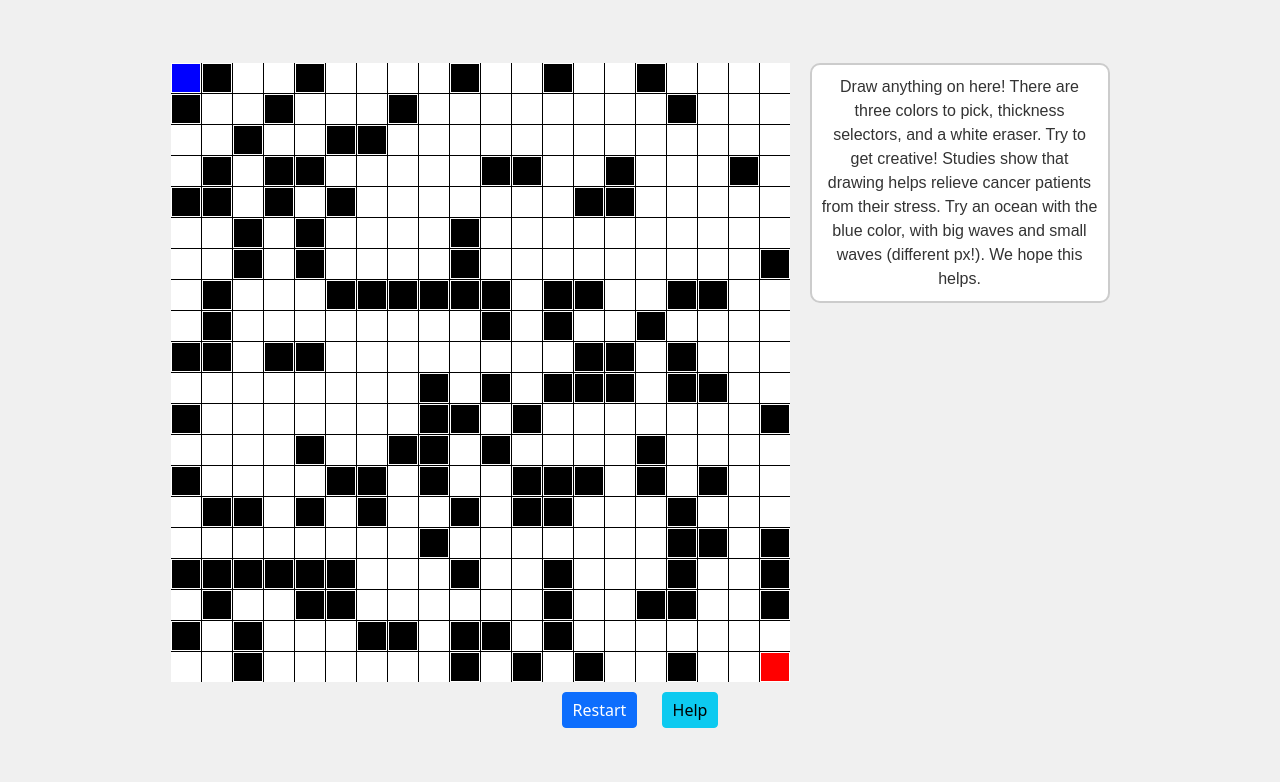
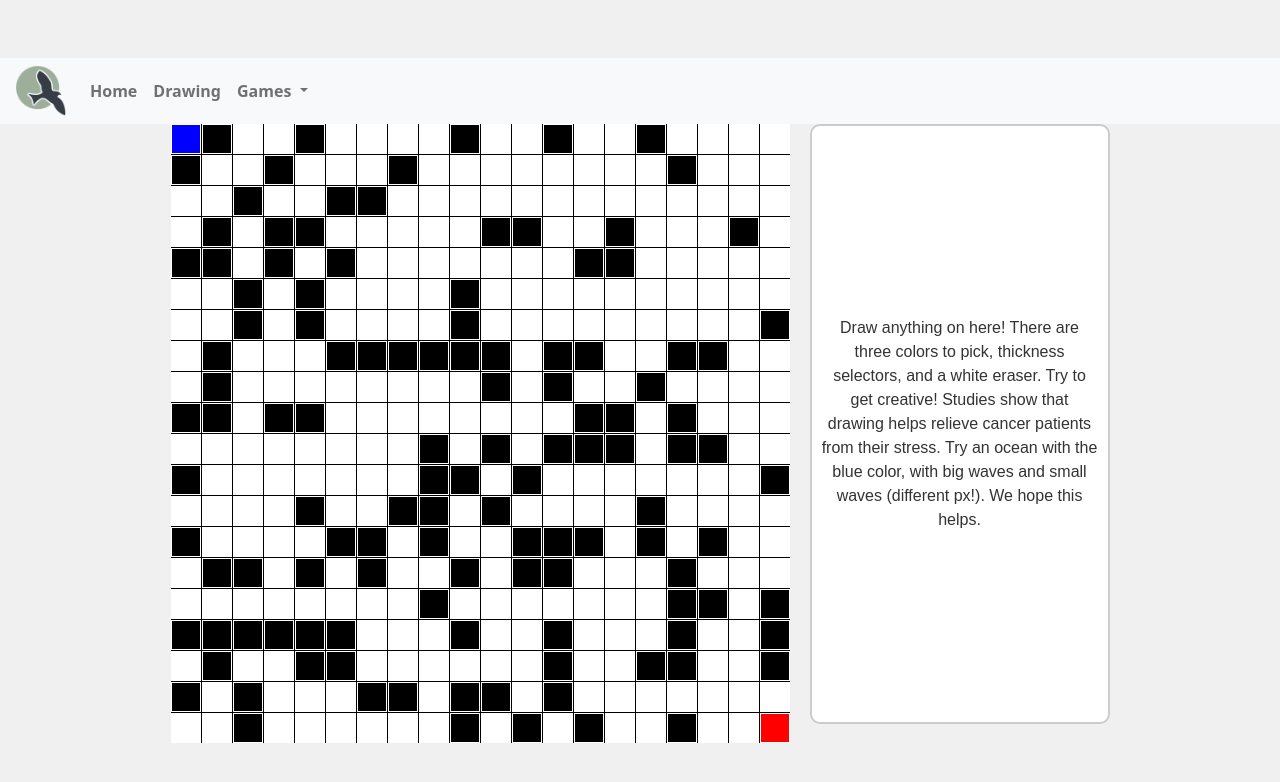
Before and after one commit to SriS126/MLProjectGroupPart2, a Flask app: page /projects/kangaroos/ in a window 1280 px wide. Shown: the top 782 px of the page. Run offline with Flask 3, Linux system fonts and the light colour scheme.

Commit message:
fixed obstacle game

```diff
--- a/projects/templates/bp_projects/kangaroos.html
+++ b/projects/templates/bp_projects/kangaroos.html
@@ -5,7 +5,7 @@
     <meta name="viewport" content="width=device-width, initial-scale=1.0">
     <title>Obstacle Maze Game</title>
     <!-- Bootstrap CSS -->
-    <link href="https://cdn.jsdelivr.net/npm/bootstrap@5.0.2/dist/css/bootstrap.min.css" rel="stylesheet">
+    <link href="https://cdn.jsdelivr.net/npm/bootstrap@5.0.2/dist/css/bootstrap.min.css" rel="stylesheet" integrity="sha384-EVSTQN3/azprG1Anm3QDgpJLIm9Nao0Yz1ztcQTwFspd3yD65VohhpuuCOmLASjC" crossorigin="anonymous">
     <style>
         body {
             display: flex;
@@ -20,7 +20,6 @@
             display: flex;
             justify-content: center;
             align-items: start;
-            flex-wrap: wrap;
         }
         nav {
             width: 100%;
@@ -49,6 +48,7 @@
         }
         #messageBox {
             width: 300px;
+            height: 600px; /* Same height as the maze */
             background-color: white;
             padding: 10px;
             border: 2px solid #ccc;
@@ -67,16 +67,16 @@
             box-sizing: border-box;
             border: 1px solid #fff;
         }
-        .start {
+        #start {
             background-color: #00FF00;
         }
-        .end {
+        #end {
             background-color: #FF0000;
         }
-        .player {
+        #player {
             background-color: #0000FF;
         }
-        .message {
+        #message {
             position: absolute;
             top: 20px;
             width: 100%;
@@ -84,13 +84,8 @@
             color: #000;
             font-size: 24px;
         }
-        .btn-custom {
-            margin: 10px;
-            font-size: 16px;
-            padding: 5px 10px;
-        }
     </style>
-    <!-- Removed include statement as it's not applicable in this standalone example -->
+    {% include "layouts/navbar.html" %}
 </head>
 <body>
     <div class="content">
@@ -100,31 +95,22 @@
         </div>
     </div>
     <div id="message"></div>
-    <div>
-        <button class="btn btn-primary btn-custom" onclick="restartGame()">Restart</button>
-        <button class="btn btn-info btn-custom" onclick="showHelp()">Help</button>
-    </div>
     <script>
         const mazeContainer = document.getElementById('maze');
         const messageElement = document.getElementById('message');
         const mazeSize = 20;
         const obstacleDensity = 0.3; // Adjust density of obstacles (0 to 1)
         let playerPosition = { row: 0, col: 0 };
-        let mazeLayout;
-
-        function generateMazeLayout() {
-            return Array.from({ length: mazeSize }, () =>
-                Array.from({ length: mazeSize }, () =>
-                    Math.random() < obstacleDensity ? 1 : 0
-                )
-            );
-        }
-
+        // Generate random maze layout with obstacles
+        const mazeLayout = Array.from({ length: mazeSize }, () =>
+            Array.from({ length: mazeSize }, () =>
+                Math.random() < obstacleDensity ? 1 : 0
+            )
+        );
+        // Place start and end points
+        mazeLayout[0][0] = 2; // Start
+        mazeLayout[mazeSize - 1][mazeSize - 1] = 3; // End
         function createMaze() {
-            mazeContainer.innerHTML = ''; // Clear previous maze
-            mazeLayout = generateMazeLayout();
-            mazeLayout[0][0] = 2; // Start
-            mazeLayout[mazeSize - 1][mazeSize - 1] = 3; // End
             for (let row = 0; row < mazeSize; row++) {
                 for (let col = 0; col < mazeSize; col++) {
                     const cell = document.createElement('div');
@@ -136,11 +122,11 @@
                             cell.style.backgroundColor = '#000';
                             break;
                         case 2:
-                            cell.classList.add('start');
+                            cell.style.backgroundColor = '#00FF00'; // Start
                             playerPosition = { row, col };
                             break;
                         case 3:
-                            cell.classList.add('end');
+                            cell.style.backgroundColor = '#FF0000'; // End
                             break;
                         default:
                             cell.style.backgroundColor = '#fff'; // Path
@@ -149,22 +135,18 @@
                     mazeContainer.appendChild(cell);
                 }
             }
-            updatePlayerPosition();
         }
-
         function updatePlayerPosition() {
-            mazeContainer.querySelector('.player')?.classList.remove('player');
-            const playerCell = mazeContainer.querySelector(`.cell[data-row="${playerPosition.row}"][data-col="${playerPosition.col}"]`);
-            playerCell.classList.add('player');
+            const playerCell = document.querySelector(`.cell[data-row="${playerPosition.row}"][data-col="${playerPosition.col}"]`);
+            playerCell.style.backgroundColor = '#0000FF'; // Player color
         }
-
         function checkWin() {
             if (playerPosition.row === mazeSize - 1 && playerPosition.col === mazeSize - 1) {
                 messageElement.textContent = 'Congratulations! You won!';
-                document.querySelector('.end').classList.add('start'); // Change end cell color on win
+                // Change end cell color on win
+                document.querySelector(`.cell[data-row="${mazeSize - 1}"][data-col="${mazeSize - 1}"]`).style.backgroundColor = '#00FF00';
             }
         }
-
         function movePlayer(event) {
             const { key } = event;
             const newRow = playerPosition.row + (key === 'ArrowDown' ? 1 : key === 'ArrowUp' ? -1 : 0);
@@ -172,23 +154,17 @@
             if (newRow >= 0 && newRow < mazeSize && newCol >= 0 && newCol < mazeSize) {
                 const targetCell = mazeLayout[newRow][newCol];
                 if (targetCell !== 1) {
+                    // Restore start cell or path color
+                    document.querySelector(`.cell[data-row="${playerPosition.row}"][data-col="${playerPosition.col}"]`).style.backgroundColor = targetCell === 2 ? '#00FF00' : '#fff';
                     playerPosition = { row: newRow, col: newCol };
                     updatePlayerPosition();
                     checkWin();
                 }
             }
         }
-
-        function restartGame() {
-            createMaze();
-        }
-
-        function showHelp() {
-            alert('Use arrow keys to move the player through the maze from start (green) to finish (red). Avoid black blocks.');
-        }
-
         document.addEventListener('keydown', movePlayer);
         createMaze();
+        updatePlayerPosition();
     </script>
 </body>
 </html>
```
